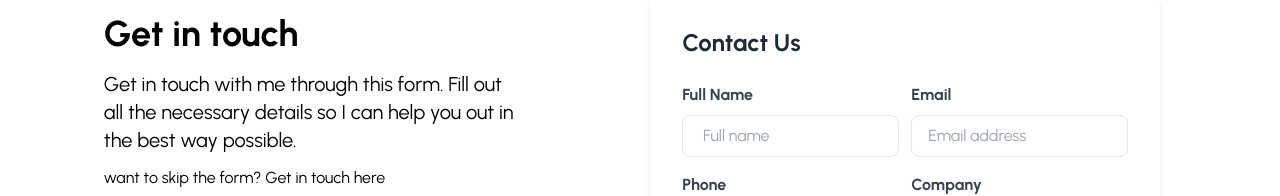
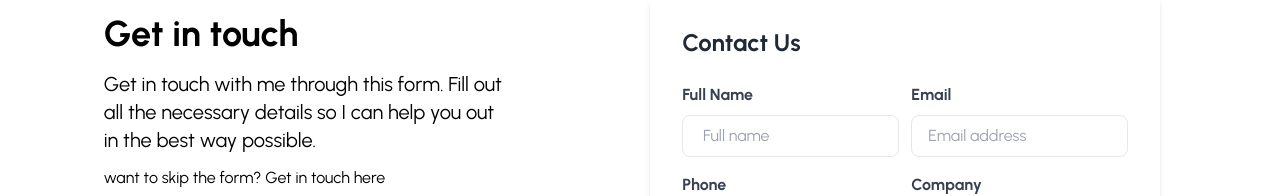
Before and after one commit to anikethsanthan/My-Portfolio, a React (Create React App) app: page /StartProject in a window 1280 px wide. Shown: the part 221-417 px from the top of the page. Built offline with nearby package versions, Linux system fonts and the light colour scheme; no server answers.

Commit message:
UI bug fixes

```diff
--- a/src/components/StartProject.js
+++ b/src/components/StartProject.js
@@ -47,7 +47,7 @@ const StartProject = () => {
        <h1 className="text-3xl md:text-4xl  mt-[15%] md:mt-[35%]  leading-tight font-semibold font-urbanist">
     Get in touch
     </h1>
-    <p className="text-lg md:text-xl mt-4 mb-3 mr-3">
+    <p className="text-lg md:text-xl mt-4 mb-3 mr-5">
     Get in touch with me through this form. Fill out all the necessary details so I can help you out in the best way possible.
     </p>
     <p className='mb-1'>want to skip the form? Get in touch here</p>
```
